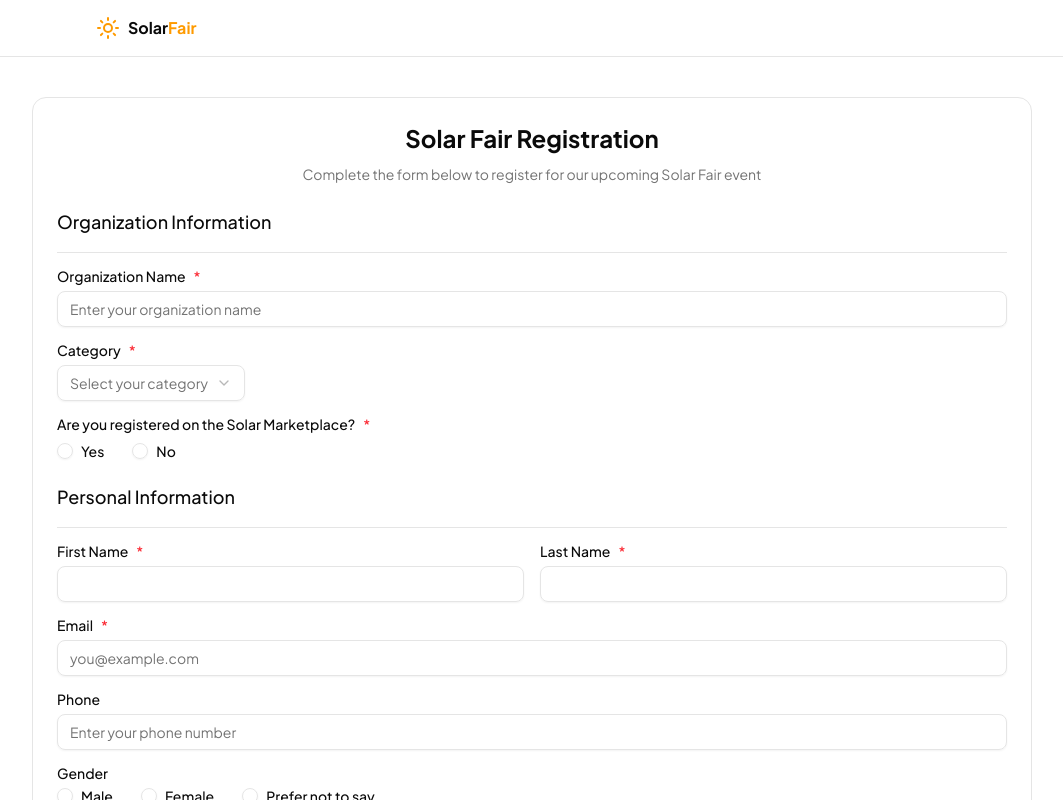
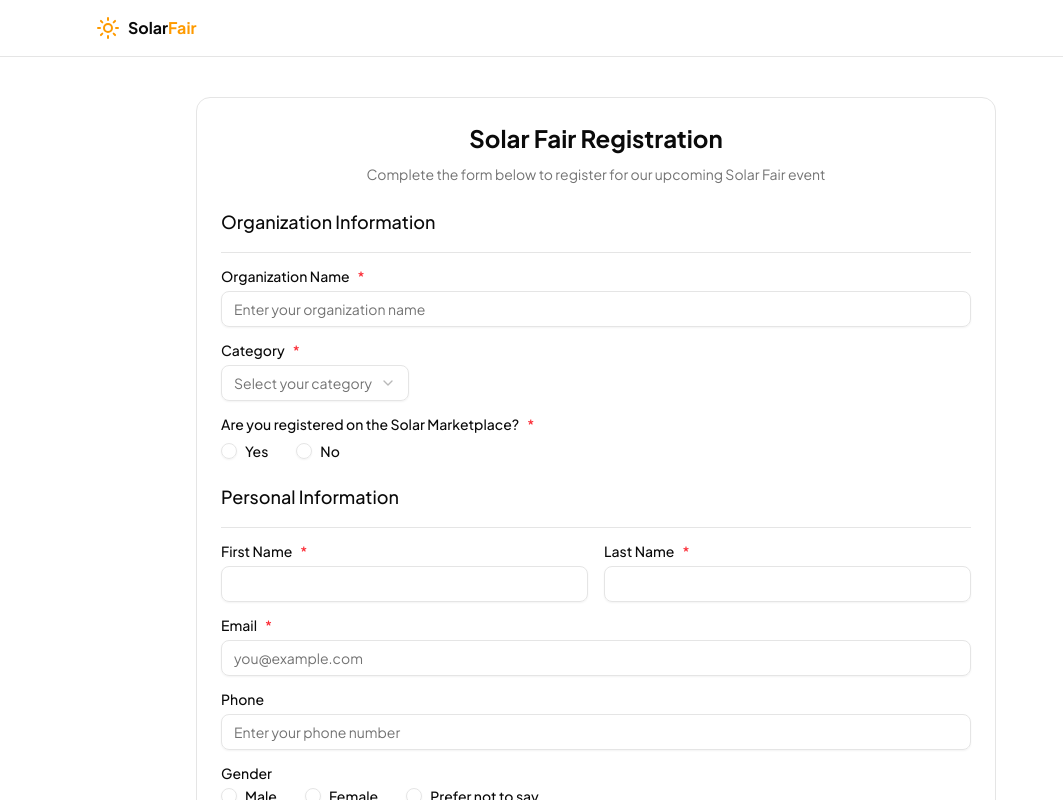
Before and after one commit to JohnnnGreat/Solar-Fair-Form, a Next.js app: page / in a window 1280 px wide. Shown: the top 800 px of the page, without its empty margins (44-1107 px from the left). Built offline with nearby package versions, Linux system fonts and the light colour scheme.

Commit message:
feat: update layout and styling for RegistrationForm and main content area

```diff
--- a/src/app/layout.js
+++ b/src/app/layout.js
@@ -31,7 +31,7 @@ export default function RootLayout({ children }) {
           </header>
 
           {/* Main Content */}
-          <main className="flex-1 container max-w-6xl py-10 px-4">{children}</main>
+          <main className="flex-1 mx-auto max-w-[1000px] py-10 px-4">{children}</main>
 
           {/* Modern Footer */}
           <footer className="border-t bg-muted/50">
--- a/src/components/RegistrationForm.jsx
+++ b/src/components/RegistrationForm.jsx
@@ -119,7 +119,7 @@ export default function RegistrationForm() {
   const genderOptions = ["Male", "Female", "Prefer not to say"];
 
   return (
-    <Card className="max-w-[1000px] mx-auto border shadow-none">
+    <Card className=" border shadow-none w-[800px]! ">
       <CardHeader className="space-y-1">
         <CardTitle className="text-2xl font-bold text-center">Solar Fair Registration</CardTitle>
         <CardDescription className="text-center">
```
